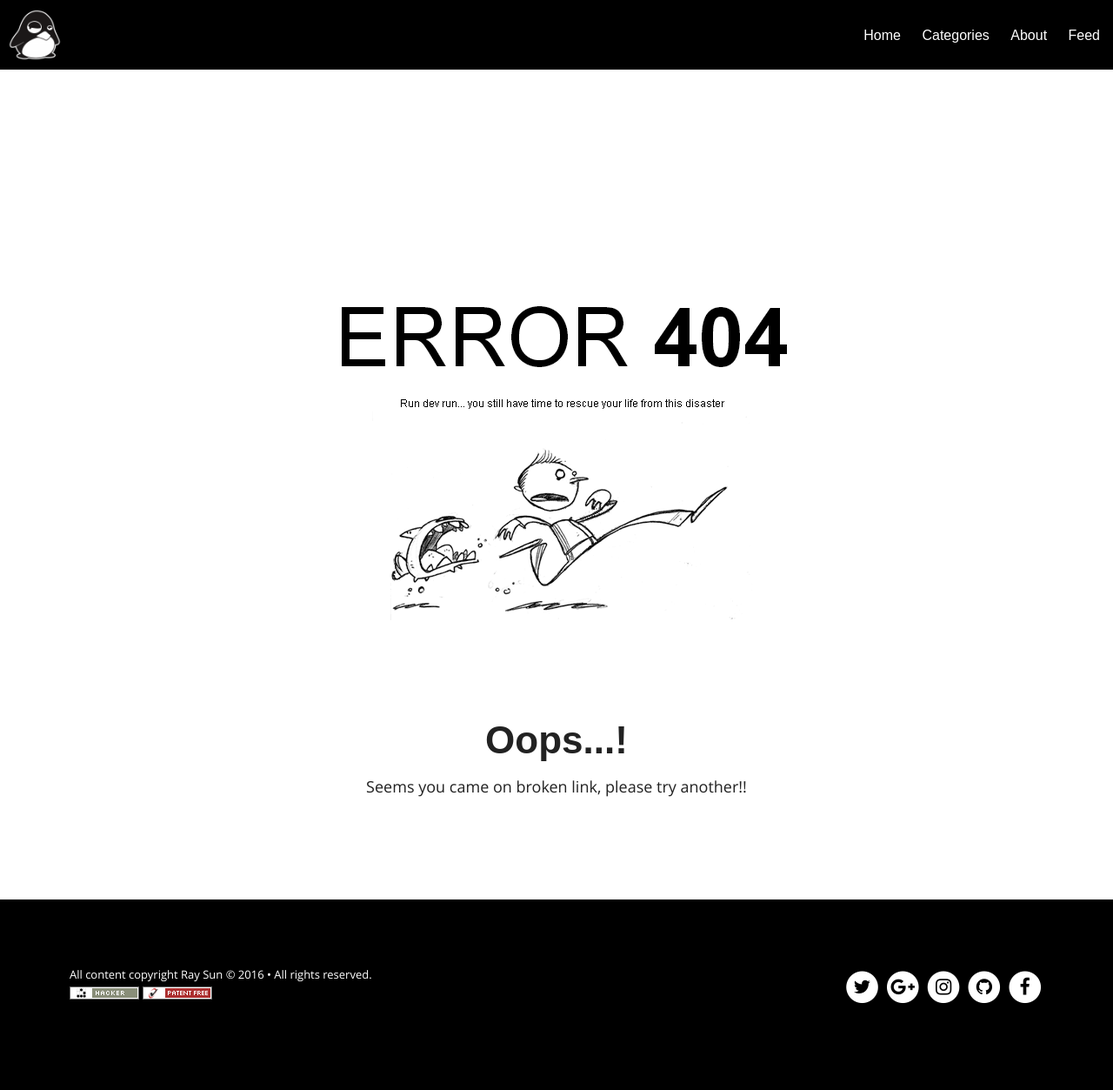
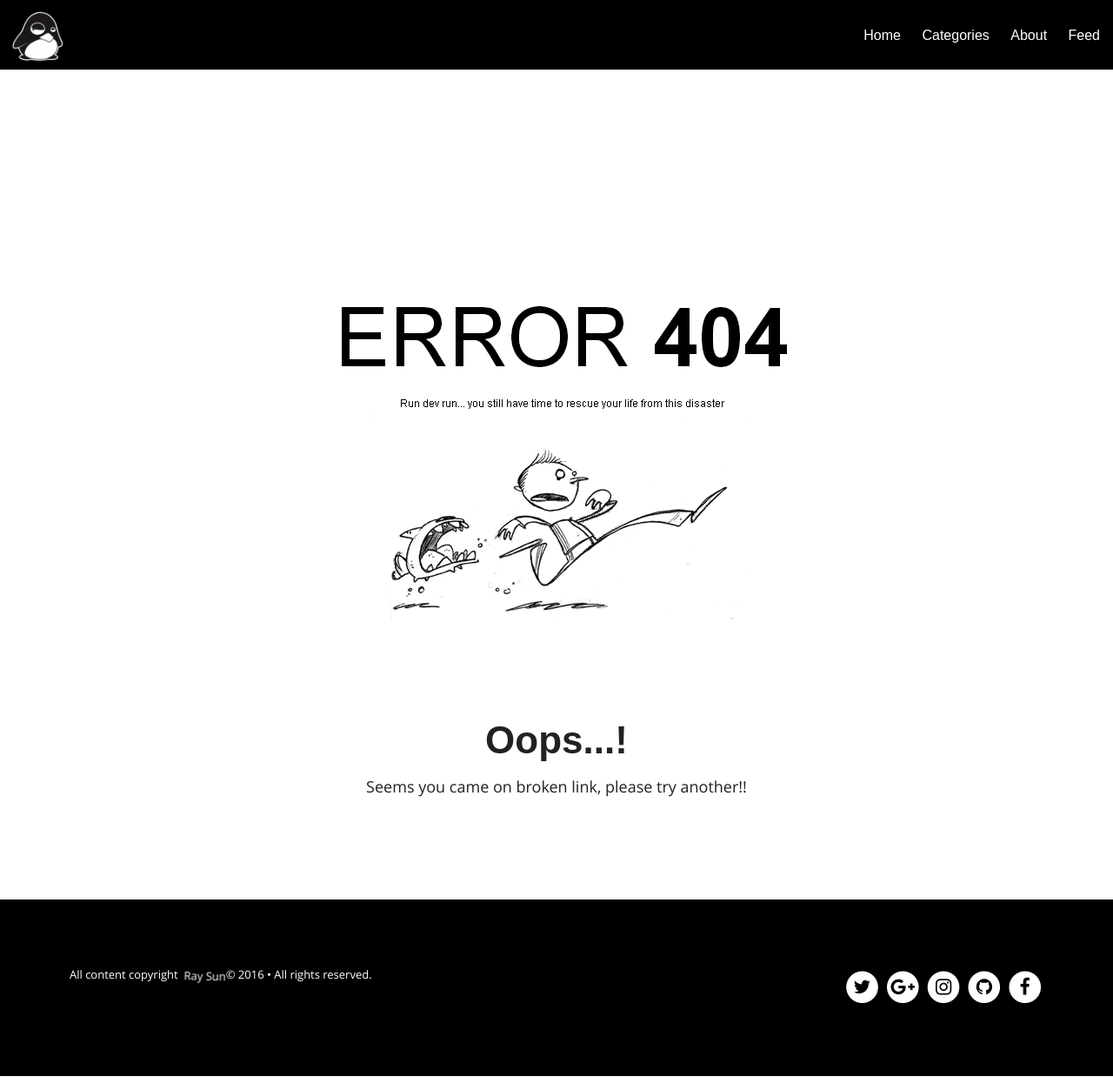
Before and after one commit to RaySxySun/RaySxySun.github.io, a Jekyll site: the page built from 404.md, in a window 1280 px wide. Shown: the whole page at 87% size. Built offline with Jekyll 4.4.1, drawn with Linux system fonts in a browser that asks for light colours; nearby versions of some CDN libraries; some web fonts are replaced.

Commit message:
shake.css shake

```diff
--- a/_includes/footer.html
+++ b/_includes/footer.html
@@ -1,8 +1,8 @@
 <footer class="notepad-site-footer">
     <div class="copyright">
-        <section>All content copyright <a href="{{ site.url }}/about">{{ site.owner.name }}</a> &copy; {{ site.time | date: '%Y' }} &bull; All rights reserved.</section>
-	<p><a href='http://www.catb.org/hacker-emblem/' target="_blank"><img src='/assets/img/hacker.png' alt='hacker emblem' /></a>
-          <a href="http://endsoftpatents.org/innovating-without-patents" target="_blank"><img style="border-width:0" src="/assets/img/patent-free.png"></a></p>
+        <section>All content copyright <a class="shake shake-slow shake-constant" href="{{ site.url }}/about">{{ site.owner.name }}</a> &copy; {{ site.time | date: '%Y' }} &bull; All rights reserved.</section>
+<!-- 	<p><a href='http://www.catb.org/hacker-emblem/' target="_blank"><img src='/assets/img/hacker.png' alt='hacker emblem' /></a>
+          <a href="http://endsoftpatents.org/innovating-without-patents" target="_blank"><img style="border-width:0" src="/assets/img/patent-free.png"></a></p> -->
     </div>
     <div class="social-icons">
 
--- a/_layouts/home.html
+++ b/_layouts/home.html
@@ -6,7 +6,7 @@
 <body class="home-template" itemscope itemtype="http://schema.org/WebPage">
 <header class="notepad-site-head">
     <div class="notepad-site-head-menu">
-        <a class="notepad-blog-logo" href="{{ site.url }}"><img src="{{ site.url }}/images/{{ site.logo }}" alt="Blog Logo" /></a>
+        <a class="notepad-blog-logo shake shake-slow shake-constant" href="{{ site.url }}"><img src="{{ site.url }}/images/{{ site.logo }}" alt="Blog Logo" /></a>
 
 
         <div class="notepad-blog-menu">
--- a/_layouts/page.html
+++ b/_layouts/page.html
@@ -11,7 +11,7 @@
         <header class="notepad-page-header">
             <div class="notepad-page-menu-header">
 
-                    <a class="notepad-blog-logo" href="{{ site.url }}">
+                    <a class="notepad-blog-logo shake shake-slow shake-constant" href="{{ site.url }}">
                         <img src="{{ site.url }}/images/{{ site.logo }}" alt="Blog Logo">
                     </a>
 
--- a/_layouts/post.html
+++ b/_layouts/post.html
@@ -16,7 +16,7 @@
             <header class="notepad-post-header-simple">
                 <div class="notepad-post-menu-header-simple">
 {% endif %}
-                    <a class="notepad-blog-logo" href="{{ site.url }}">
+                    <a class="notepad-blog-logo shake shake-slow shake-constant" href="{{ site.url }}">
                         <img src="{{ site.url }}/images/{{ site.logo }}" alt="Blog Logo" />
                     </a>
 
--- a/assets/css/shake.css
+++ b/assets/css/shake.css
@@ -26,7 +26,7 @@
 }
 .shake.freez.shake-slow {
   animation-name: shake-slow;
-  animation-duration: 5s;
+  animation-duration: 10s;
   animation-iteration-count: infinite;
   animation-timing-function: ease-in-out;
   animation-delay: 0s;
@@ -85,7 +85,7 @@
 }
 .shake.shake-slow:hover {
   animation-name: shake-slow;
-  animation-duration: 5s;
+  animation-duration: 15s;
   animation-iteration-count: infinite;
   animation-timing-function: ease-in-out;
   animation-delay: 0s;
@@ -148,7 +148,7 @@
 }
 .shake.shake-constant.shake-slow {
   animation-name: shake-slow;
-  animation-duration: 5s;
+  animation-duration: 15s;
   animation-iteration-count: infinite;
   animation-timing-function: ease-in-out;
   animation-delay: 0s;
```
